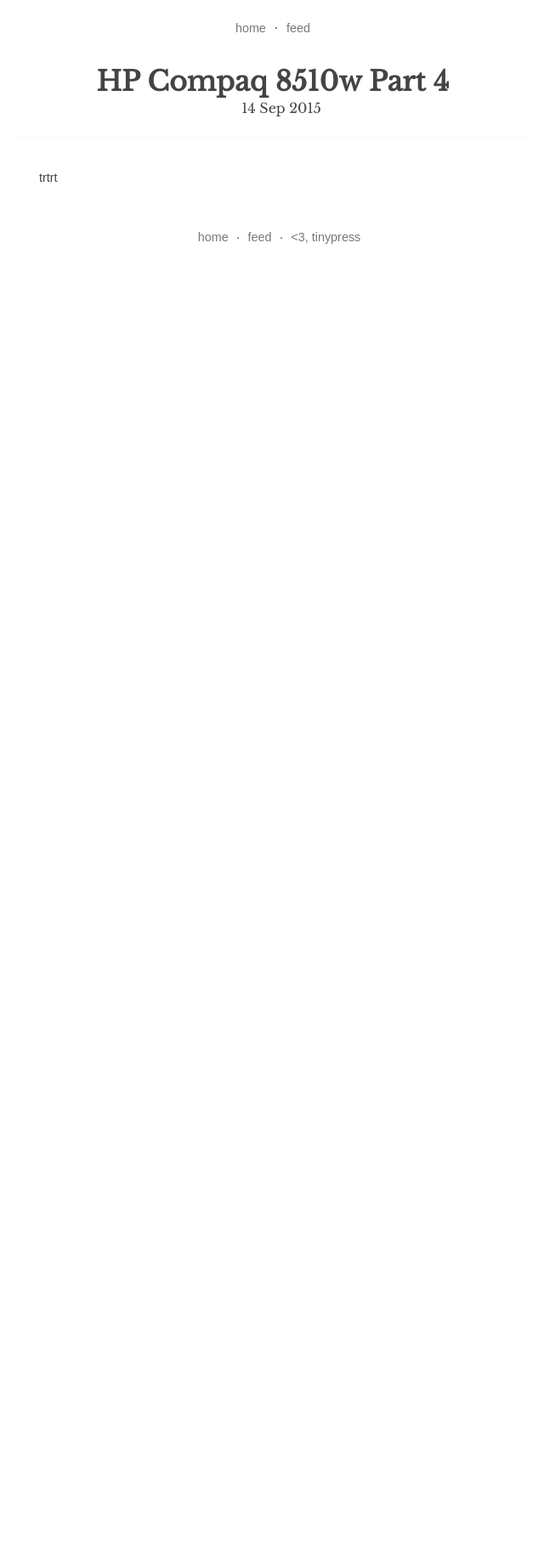
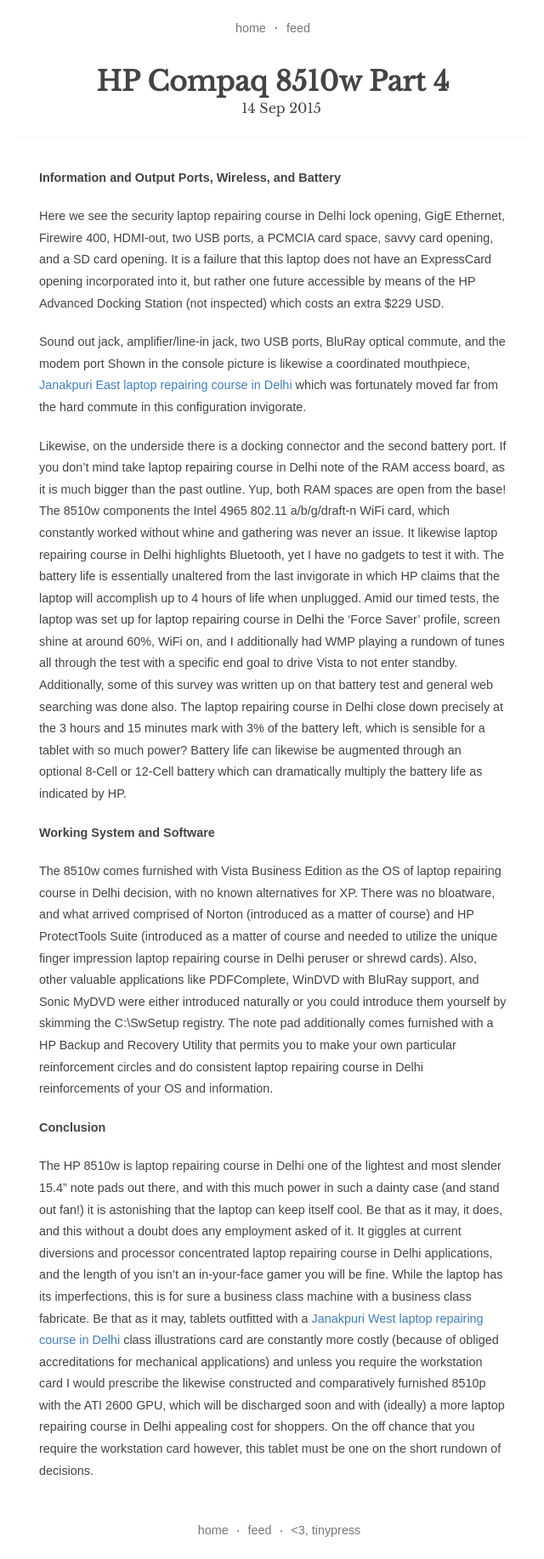
Before and after one commit to vanyavern/vanyavern.github.io, a Jekyll site: the page built from _posts/2015-09-14-hp-compaq-8510w-part-4.markdown, in a window 1280 px wide. Shown: the whole page at 85% size, without its empty margins (319-959 px from the left). Built offline with Jekyll 4.4.1, drawn with Linux system fonts in a browser that asks for light colours; before the commit the page ends 900 px from its top, so only the background shows below that.

Commit message:
Post update: HP Compaq 8510w Part 4

```diff
--- a/_posts/2015-09-14-hp-compaq-8510w-part-4.markdown
+++ b/_posts/2015-09-14-hp-compaq-8510w-part-4.markdown
@@ -3,4 +3,23 @@ published: true
 title: HP Compaq 8510w Part 4
 layout: post
 ---
-trtrt
+<p><b>Information and Output Ports, Wireless, and Battery</b></p>
+
+Here we see the security laptop repairing course in Delhi lock opening, GigE Ethernet, Firewire 400, HDMI-out, two USB ports, a PCMCIA card space, savvy card opening, and a SD card opening. It is a failure that this laptop does not have an ExpressCard opening incorporated into it, but rather one future accessible by means of the HP Advanced Docking Station (not inspected) which costs an extra $229 USD.
+
+Sound out jack, amplifier/line-in jack, two USB ports, BluRay optical commute, and the modem port Shown in the console picture is likewise a coordinated mouthpiece, <a href="http://www.laptop-repairingcourse.com">Janakpuri East laptop repairing course in Delhi</a> which was fortunately moved far from the hard commute in this configuration invigorate.
+
+Likewise, on the underside there is a docking connector and the second battery port. If you don't mind take laptop repairing course in Delhi note of the RAM access board, as it is much bigger than the past outline. Yup, both RAM spaces are open from the base!
+The 8510w components the Intel 4965 802.11 a/b/g/draft-n WiFi card, which constantly worked without whine and gathering was never an issue. It likewise laptop repairing course in Delhi highlights Bluetooth, yet I have no gadgets to test it with.
+The battery life is essentially unaltered from the last invigorate in which HP claims that the laptop will accomplish up to 4 hours of life when unplugged. Amid our timed tests, the laptop was set up for laptop repairing course in Delhi the 'Force Saver' profile, screen shine at around 60%, WiFi on, and I additionally had WMP playing a rundown of tunes all through the test with a specific end goal to drive Vista to not enter standby. Additionally, some of this survey was written up on that battery test and general web searching was done also. The laptop repairing course in Delhi close down precisely at the 3 hours and 15 minutes mark with 3% of the battery left, which is sensible for a tablet with so much power? Battery life can likewise be augmented through an optional 8-Cell or 12-Cell battery which can dramatically multiply the battery life as indicated by HP.
+
+<p><b>Working System and Software</b></p>
+
+The 8510w comes furnished with Vista Business Edition as the OS of laptop repairing course in Delhi decision, with no known alternatives for XP.
+There was no bloatware, and what arrived comprised of Norton (introduced as a matter of course) and HP ProtectTools Suite (introduced as a matter of course and needed to utilize the unique finger impression laptop repairing course in Delhi peruser or shrewd cards). Also, other valuable applications like PDFComplete, WinDVD with BluRay support, and Sonic MyDVD were either introduced naturally or you could introduce them yourself by skimming the C:\SwSetup registry.
+The note pad additionally comes furnished with a HP Backup and Recovery Utility that permits you to make your own particular reinforcement circles and do consistent laptop repairing course in Delhi reinforcements of your OS and information.
+
+<p><b>Conclusion</b></p>
+
+The HP 8510w is laptop repairing course in Delhi one of the lightest and most slender 15.4" note pads out there, and with this much power in such a dainty case (and stand out fan!) it is astonishing that the laptop can keep itself cool. Be that as it may, it does, and this without a doubt does any employment asked of it. It giggles at current diversions and processor concentrated laptop repairing course in Delhi applications, and the length of you isn’t an in-your-face gamer you will be fine.
+While the laptop has its imperfections, this is for sure a business class machine with a business class fabricate. Be that as it may, tablets outfitted with a <a href="http://www.laptop-repairingcourse.com">Janakpuri West laptop repairing course in Delhi</a> class illustrations card are constantly more costly (because of obliged accreditations for mechanical applications) and unless you require the workstation card I would prescribe the likewise constructed and comparatively furnished 8510p with the ATI 2600 GPU, which will be discharged soon and with (ideally) a more laptop repairing course in Delhi appealing cost for shoppers. On the off chance that you require the workstation card however, this tablet must be one on the short rundown of decisions.
```
